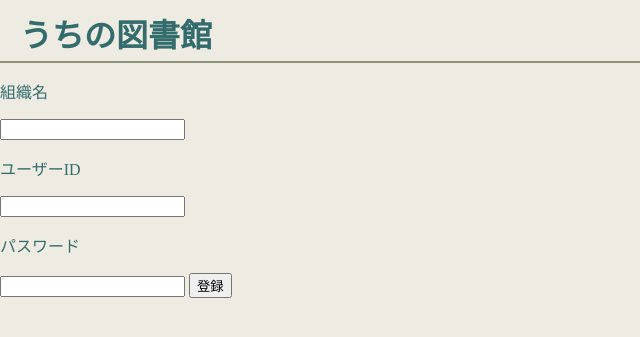
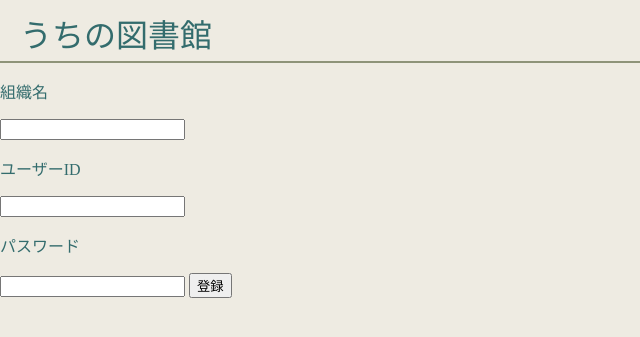
Before and after one commit to yo16/bookshelf_2023, a Flask app: page /signup in a window 1280 px wide. Shown: the top 337 px of the page, without its empty margins (0-640 px from the left). Run offline with Flask 3, Linux system fonts and the light colour scheme; parts of the project's set-up code (start-up, migrations or seed data) failed here and were passed over; some libraries are stand-ins or nearby versions.

Commit message:
ヘッダーのフォントの調整

```diff
--- a/app/static/css/main.css
+++ b/app/static/css/main.css
@@ -18,7 +18,7 @@ body {
     display: flex;
     flex-direction: column;
     align-items: flex-start;
-    gap: 10px;
+    gap: 20px;
     top: 0px;
     left: 0px;
     height: auto;
@@ -30,6 +30,7 @@ body {
 
 #body_header h1 {
     margin: 0;
+    font-weight: normal;
 }
 
 #body_title_menu {
@@ -57,6 +58,7 @@ body {
     align-items: center;
     gap: 30px;
     padding-left: 10px;
+    margin: 0px;
     list-style: none;
 }
 
@@ -64,6 +66,7 @@ body {
 #self_menu a, #self_menu a:visited {
     color: var(--accent3-color);
     transition: opacity 0.3s ease;
+    text-decoration: none;
 }
 #contents_menu a:hover,
 #self_menu a:hover {
@@ -76,6 +79,6 @@ body {
 
 
 #body_header_debug {
-    display:"";
+    display: none;
     background-color: var(--debug-color);
 }
```
